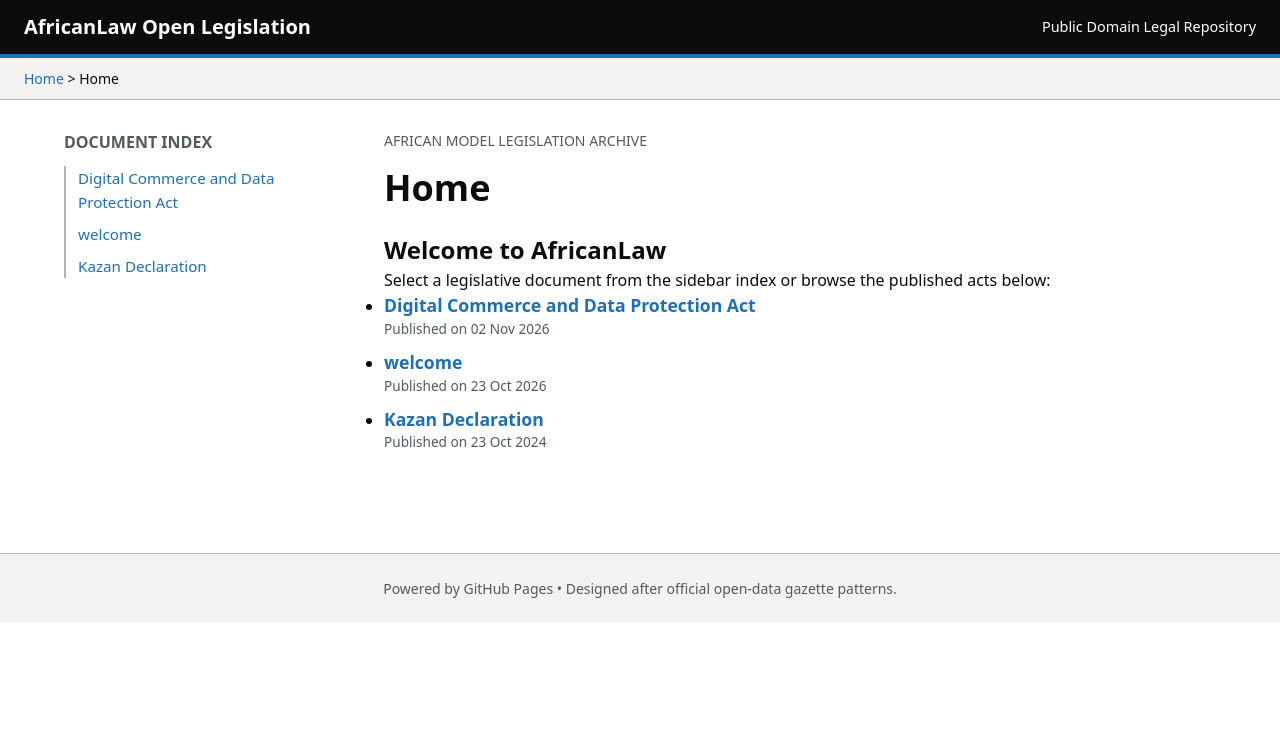
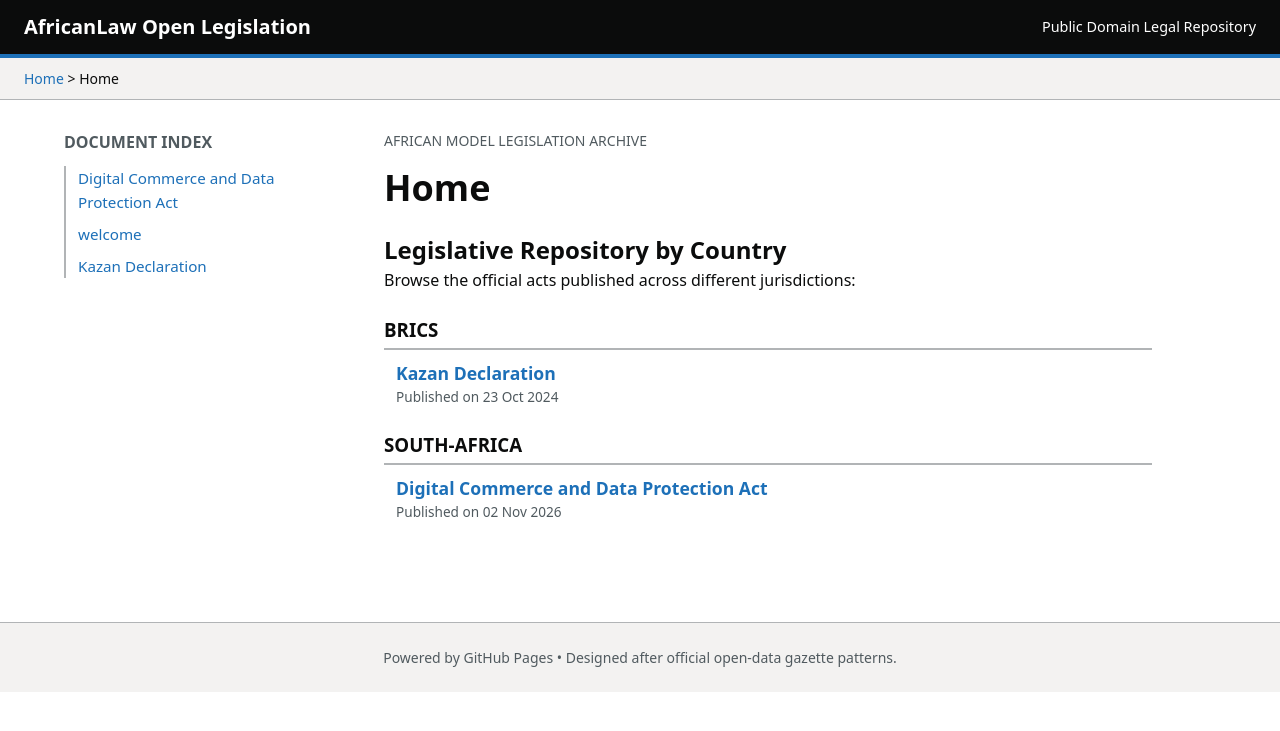
Before and after one commit to yesafrikaweb/africanlaw, a Jekyll site: the page built from index.md, in a window 1280 px wide. Shown: the top 731 px of the page. Built offline with Jekyll 4.4.1, drawn with Linux system fonts in a browser that asks for light colours.

Commit message:
Update index.md

```diff
--- a/index.md
+++ b/index.md
@@ -3,15 +3,27 @@ layout: default
 title: Home
 ---
 
-## Welcome to AfricanLaw
+## Legislative Repository by Country
 
-Select a legislative document from the sidebar index or browse the published acts below:
+Browse the official acts published across different jurisdictions:
 
-<ul>
-  {% for post in site.posts %}
-    <li style="margin-bottom: 10px;">
-      <a href="{{ post.url | relative_url }}" style="font-size: 1.1rem; font-weight: 600; color: #1d70b8; text-decoration: none;">{{ post.title }}</a>
-      <div style="font-size: 0.85rem; color: #505a5f;">Published on {{ post.date | date_to_string }}</div>
-    </li>
+<div style="margin-top: 20px;">
+  {% assign countries = site.categories | sort %}
+
+  {% for category in countries %}
+    <h3 style="margin-top: 24px; color: #0b0c0c; border-bottom: 2px solid #b1b4b6; padding-bottom: 4px; text-transform: uppercase;">
+      {{ category[0] }}
+    </h3>
+
+    <ul style="list-style-type: none; padding-left: 0; margin-top: 10px;">
+      {% for post in category[1] %}
+        <li style="margin-bottom: 10px; padding-left: 12px;">
+          <a href="{{ post.url | relative_url }}" style="color: #1d70b8; text-decoration: none; font-weight: 600; font-size: 1.1rem;">
+            {{ post.title }}
+          </a>
+          <div style="font-size: 0.85rem; color: #505a5f;">Published on {{ post.date | date_to_string }}</div>
+        </li>
+      {% endfor %}
+    </ul>
   {% endfor %}
-</ul>
+</div>
```
